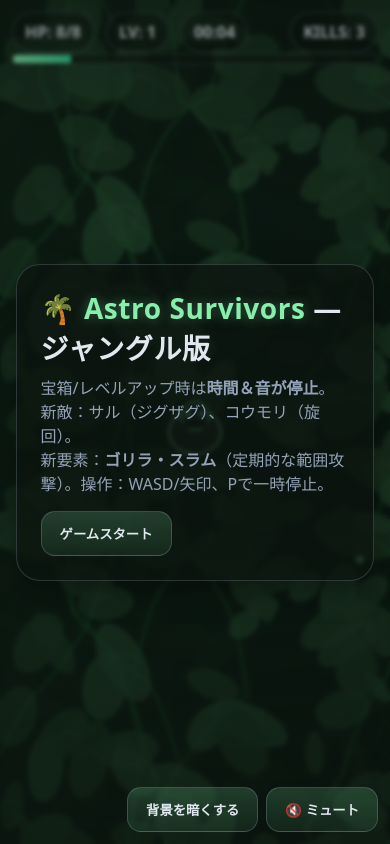
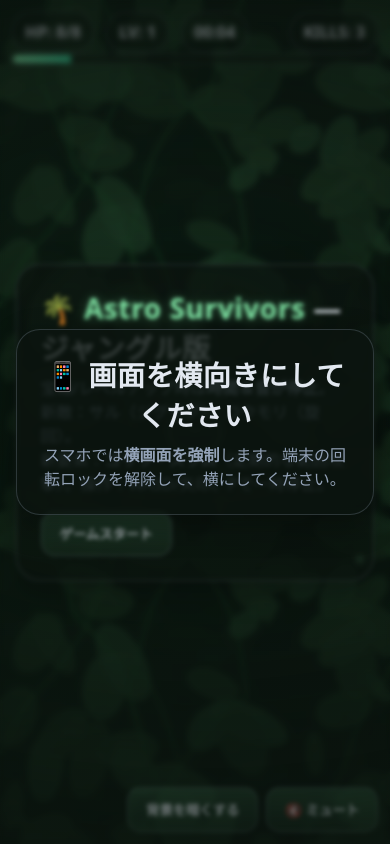
Before and after one commit to yuno0917/GorillaSurvivors, a plain HTML site: page index.html in a window 390 px wide. Drawn offline with Linux system fonts and the light colour scheme.

Commit message:
feat: force landscape on mobile (overlay + Screen Orientation API)

```diff
--- a/index.html
+++ b/index.html
@@ -416,5 +416,69 @@
     setMobileControlsEnabled(false); show(ui.menu); requestAnimationFrame(loop);
   })();
   </script>
+  <div id="rotate" class="overlay" style="z-index:50;">
+    <div class="panel" style="text-align:center">
+      <div class="title">📱 画面を横向きにしてください</div>
+      <div class="desc">スマホでは<strong>横画面を強制</strong>します。端末の回転ロックを解除して、横にしてください。</div>
+    </div>
+  </div>
+
+  <style>
+    /* 縦向きのときは回転要求オーバーレイを表示（JSでも制御するがCSSでも保険） */
+    @media screen and (orientation: portrait) { #rotate{ display:flex !important; } }
+  </style>
+
+  <script>
+  (function(){
+    // 既存即時関数の外からUI参照を取れないため、少し待ってからフック
+    function setupOrientationGuard(){
+      var rotateEl = document.getElementById('rotate');
+      // UI参照を拾う（既存のIIFE内 ui を触れないので DOM ベースで制御）
+      var mobileWrap = document.getElementById('mobileWrap');
+      var menu = document.getElementById('menu');
+      var over = document.getElementById('gameover');
+      var pause = document.getElementById('pause');
+      var levelup = document.getElementById('levelup');
+      var chest = document.getElementById('chest');
+
+      function isPortrait(){ return window.matchMedia && window.matchMedia('(orientation: portrait)').matches; }
+
+      function pauseIfPortrait(){
+        if(isPortrait()){
+          // オーバーレイ表示
+          rotateEl.style.display='flex';
+          // モバイルスティックを隠す
+          mobileWrap && (mobileWrap.style.display='none');
+          // 可能ならサウンド停止
+          try{ window.SND && SND.suspend && SND.suspend(); }catch(_){ }
+          // 既存ループは state==='rotate' を見ているので、グローバルに書けない場合はCSSでブロック
+        }else{
+          rotateEl.style.display='none';
+          // メニュー等でなければスティックを戻す
+          var inMenu = (menu && menu.style.display==='flex') || (pause && pause.style.display==='flex') || (over && over.style.display==='flex') || (levelup && levelup.style.display==='flex') || (chest && chest.style.display==='flex');
+          if(!inMenu && mobileWrap){ mobileWrap.style.display='block'; }
+          try{ window.SND && SND.resume && SND.resume(); }catch(_){ }
+        }
+      }
+
+      window.addEventListener('resize', pauseIfPortrait);
+      window.addEventListener('orientationchange', pauseIfPortrait);
+      pauseIfPortrait();
+
+      // スタートボタン押下時に API でロック試行（対応ブラウザのみ）
+      var startBtn = document.getElementById('startBtn');
+      if(startBtn){ startBtn.addEventListener('click', function(){
+        if(screen.orientation && screen.orientation.lock){
+          screen.orientation.lock('landscape').catch(function(){});
+        }
+        // 押下直後にも念のためチェック
+        setTimeout(pauseIfPortrait, 50);
+      }); }
+    }
+    // DOM 構築後に実行
+    if(document.readyState==='complete' || document.readyState==='interactive') setupOrientationGuard();
+    else document.addEventListener('DOMContentLoaded', setupOrientationGuard);
+  })();
+  </script>
 </body>
 </html>
```
